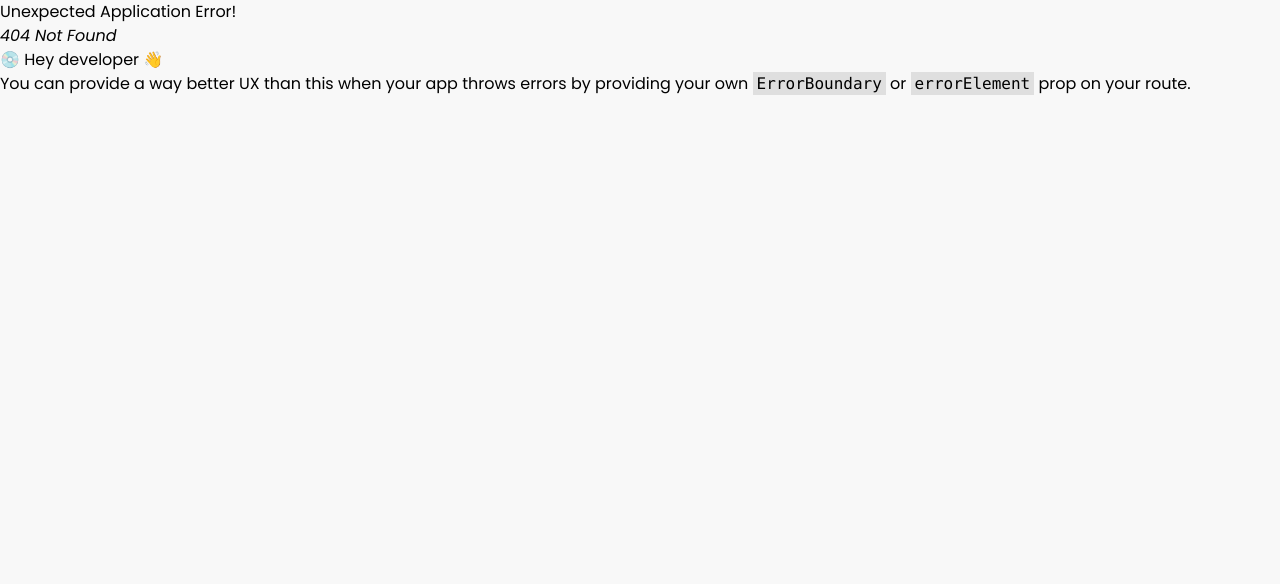
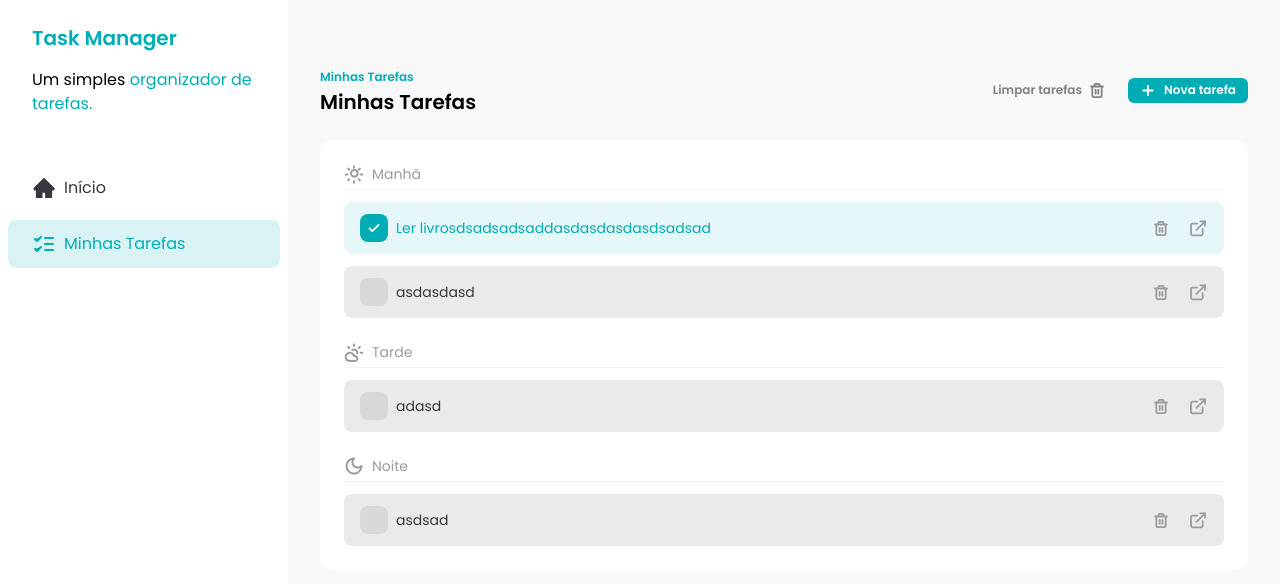
Before and after one commit to fernandoferreira67/task-manager, a React (Vite) app: page /tasks in a window 1280 px wide. Before the commit this address had no page. Shown: the top 584 px of the page. Built offline with nearby package versions, Linux system fonts and the light colour scheme; data requests are answered from the project's data file.

Commit message:
feat: add home and tasks page

```diff
--- a/db.json
+++ b/db.json
@@ -27,13 +27,6 @@
       "time": "evening",
       "description": "adasdas",
       "status": "not_started"
-    },
-    {
-      "id": "901b18d4-f460-44fa-bc85-29456fb6a246",
-      "title": "dasdasd",
-      "time": "afternoon",
-      "description": "asdasd",
-      "status": "not_started"
     }
   ]
 }
--- a/src/App.jsx
+++ /dev/null
@@ -1,13 +0,0 @@
-import Sidebar from './components/Sidebar'
-import Tasks from './components/Tasks'
-
-function App() {
-  return (
-    <div className="flex">
-      <Sidebar />
-      <Tasks />
-    </div>
-  )
-}
-
-export default App
--- a/src/components/Sidebar.jsx
+++ b/src/components/Sidebar.jsx
@@ -3,7 +3,7 @@
 
 const Sidebar = () => {
   return (
-    <div className="h-screen w-72 bg-white">
+    <div className="h-screen w-72 min-w-72 bg-white">
       <div className="mb-4 space-y-4 px-8 py-6">
         <h1 className="text-xl font-semibold text-brand-primary">
           Task Manager
@@ -15,11 +15,11 @@
       </div>
 
       <div className="flex flex-col gap-2 p-2">
-        <SidebarButton color="unselected">
+        <SidebarButton href="/" color="unselected">
           <HomeIcon />
           Início
         </SidebarButton>
-        <SidebarButton color="selected">
+        <SidebarButton href="/tasks" color="selected">
           <TasksIcon />
           Minhas Tarefas
         </SidebarButton>
--- a/src/components/SidebarButton.jsx
+++ b/src/components/SidebarButton.jsx
@@ -1,7 +1,7 @@
 import PropTypes from 'prop-types'
 import { tv } from 'tailwind-variants'
 
-const SidebarButton = ({ children, color }) => {
+const SidebarButton = ({ children, color, href }) => {
   const sidebar = tv({
     base: 'flex items-center gap-2 rounded-lg px-6 py-3',
     variants: {
@@ -13,7 +13,7 @@
   })
 
   return (
-    <a href="#" className={sidebar({ color })}>
+    <a href={href} className={sidebar({ color })}>
       {children}
     </a>
   )
--- /dev/null
+++ b/src/pages/Home.jsx
@@ -0,0 +1,11 @@
+import Sidebar from '../components/Sidebar'
+
+const HomePage = () => {
+  return (
+    <div className="flex">
+      <Sidebar />
+    </div>
+  )
+}
+
+export default HomePage
--- /dev/null
+++ b/src/pages/Tasks.jsx
@@ -0,0 +1,13 @@
+import Sidebar from '../components/Sidebar'
+import Tasks from '../components/Tasks'
+
+function TasksPage() {
+  return (
+    <div className="flex">
+      <Sidebar />
+      <Tasks />
+    </div>
+  )
+}
+
+export default TasksPage
```
Also changed, not shown: src/main.jsx (+8 -3 lines), src/pages/TaskDetails.jsx (renamed from src/pages/task-details.jsx).
